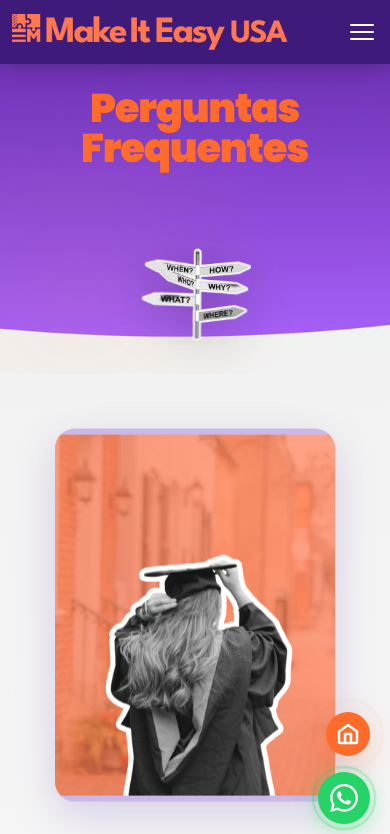
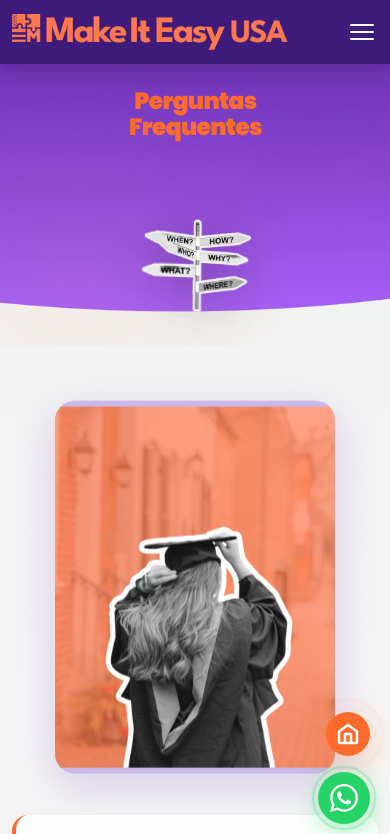
Before and after one commit to reiscauaa-rgb/makeiteasy, a Next.js app: page /faq in a window 390 px wide. Shown: the top 834 px of the page. Built offline with nearby package versions, Linux system fonts and the light colour scheme.

Commit message:
Prototipo08

```diff
--- a/src/app/blog/[slug]/page.module.css
+++ b/src/app/blog/[slug]/page.module.css
@@ -5,40 +5,9 @@
 /* ═══ HERO ═══ */
 .hero {
     position: relative;
-    background: transparent;
+    background: var(--color-white);
     padding: calc(var(--header-height) + var(--space-10)) var(--container-pad) var(--space-8);
     overflow: hidden;
-}
-
-.heroBgImg {
-    object-fit: cover;
-    object-position: center top;
-    opacity: 1;
-    z-index: -1;
-}
-
-/* Subtle animated overlay */
-.hero::before {
-    content: '';
-    position: absolute;
-    inset: 0;
-    background: radial-gradient(ellipse at 20% 80%, rgba(255, 140, 50, 0.1), transparent 50%),
-        radial-gradient(ellipse at 80% 20%, rgba(91, 45, 166, 0.1), transparent 50%);
-    z-index: 0;
-    pointer-events: none;
-    animation: heroOverlayPulse 7s ease-in-out infinite;
-}
-
-@keyframes heroOverlayPulse {
-
-    0%,
-    100% {
-        opacity: 0.6;
-    }
-
-    50% {
-        opacity: 1;
-    }
 }
 
 .heroInner {
@@ -79,10 +48,12 @@
 }
 
 .heroTitle {
-    font-size: clamp(1.75rem, 4vw, 2.75rem);
+    font-size: 52px;
     font-weight: 900;
     color: var(--color-orange);
-    line-height: 1.25;
+    line-height: 1.1;
+    letter-spacing: -0.03em;
+    white-space: normal;
 }
 
 .heroMeta {
@@ -508,7 +479,8 @@
 
 @media (max-width: 768px) {
     .heroTitle {
-        font-size: 1.75rem;
+        font-size: clamp(20px, 6vw, 28px);
+        line-height: 1.1;
     }
 
     .heroMeta {
--- a/src/app/blog/page.module.css
+++ b/src/app/blog/page.module.css
@@ -75,11 +75,12 @@
 }
 
 .heroTitle {
-    font-size: clamp(44px, 7vw, 96px);
+    font-size: 52px;
     font-weight: 900;
     color: var(--color-orange);
-    line-height: 1;
+    line-height: 1.1;
     margin-bottom: var(--space-4);
+    white-space: normal;
 }
 
 .heroSubtitle {
@@ -451,7 +452,8 @@
     }
 
     .heroTitle {
-        font-size: 3.5rem;
+        font-size: clamp(20px, 6vw, 28px);
+        line-height: 1.1;
     }
 
     .filterBar {
--- a/src/app/contato/page.module.css
+++ b/src/app/contato/page.module.css
@@ -85,11 +85,12 @@
 }
 
 .heroTitle {
-  font-size: clamp(44px, 7vw, 96px);
+  font-size: 52px;
   font-weight: 900;
   color: var(--color-white);
   line-height: 1.1;
   letter-spacing: -0.03em;
+  white-space: normal;
   animation: titleIn 1s cubic-bezier(0.16,1,0.3,1) 0.3s both;
 }
 
@@ -188,9 +189,7 @@
     gap: 36px;
   }
 
-  .heroTitle {
-    font-size: clamp(24px, 6vw, 36px);
-  }
+
 
   .formCard {
     padding: 28px 20px;
@@ -204,7 +203,7 @@
   }
 
   .heroTitle {
-    font-size: 26px;
-    line-height: 1.2;
+    font-size: clamp(20px, 6vw, 28px);
+    line-height: 1.1;
   }
 }
--- a/src/app/faq/page.module.css
+++ b/src/app/faq/page.module.css
@@ -54,12 +54,13 @@
 }
 
 .heroTitle {
-  font-size: clamp(44px, 7vw, 96px);
+  font-size: 52px;
   font-weight: 900;
   color: var(--color-orange);
-  line-height: 1.0;
+  line-height: 1.1;
   letter-spacing: -0.03em;
   text-align: center;
+  white-space: normal;
   animation: heroTitleIn 0.9s cubic-bezier(0.16,1,0.3,1) 0.3s both;
 }
 
@@ -358,7 +359,8 @@
 
 @media (max-width: 640px) {
   .heroTitle {
-    font-size: 40px;
+    font-size: clamp(20px, 6vw, 28px);
+    line-height: 1.1;
   }
 
   .heroBlob {
--- a/src/app/servicos/page.module.css
+++ b/src/app/servicos/page.module.css
@@ -65,11 +65,12 @@
 }
 
 .heroTitle {
-  font-size: clamp(44px, 7vw, 96px);
+  font-size: 52px;
   font-weight: 900;
   color: var(--color-orange);
   line-height: 1.1;
   letter-spacing: -0.03em;
+  white-space: normal;
   animation: heroTitleIn 0.9s cubic-bezier(0.16,1,0.3,1) 0.3s both;
 }
 
@@ -408,7 +409,8 @@
   }
 
   .heroTitle {
-    font-size: 32px;
+    font-size: clamp(20px, 6vw, 28px);
+    line-height: 1.1;
   }
 
   .heroFloatImg {
--- a/src/app/sobre/page.module.css
+++ b/src/app/sobre/page.module.css
@@ -58,11 +58,12 @@
 }
 
 .heroTitle {
-  font-size: clamp(44px, 7vw, 96px);
+  font-size: 52px;
   font-weight: 900;
   color: var(--color-orange);
   letter-spacing: -0.03em;
-  line-height: 1.0;
+  line-height: 1.1;
+  white-space: normal;
   animation: heroTitleIn 0.9s cubic-bezier(0.16,1,0.3,1) 0.3s both;
 }
 
@@ -594,9 +595,7 @@
     padding-bottom: 36px;
   }
 
-  .heroTitle {
-    font-size: 36px;
-  }
+
 
   .reviewsGrid {
     grid-template-columns: 1fr 1fr;
@@ -632,7 +631,8 @@
   }
 
   .heroTitle {
-    font-size: 40px;
+    font-size: clamp(20px, 6vw, 28px);
+    line-height: 1.1;
   }
 
   .reviewsGrid {
```
Also changed, not shown: src/app/blog/[slug]/page.tsx (+0 -7 lines).
